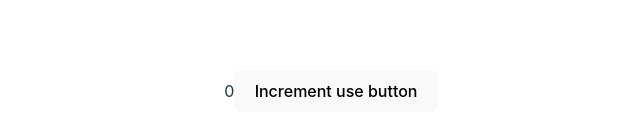
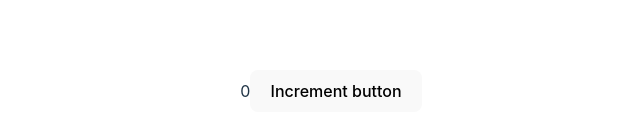
Before and after one commit to badshab454/react, a React (Vite) app: page / in a window 1280 px wide. Shown: the part 309-444 px from the top of the page, without its empty margins (309-949 px from the left). Built offline with nearby package versions, Linux system fonts and the light colour scheme.

Commit message:
use effect button

```diff
--- a/src/App.jsx
+++ b/src/App.jsx
@@ -7,7 +7,7 @@ const App = () => {
   return (
     <>
       {count}
-      <button onClick={() => setCount(count + 10)}>Increment use button</button>
+      <button onClick={() => setCount(count + 10)}>Increment button</button>
     </>
   );
 };
```
